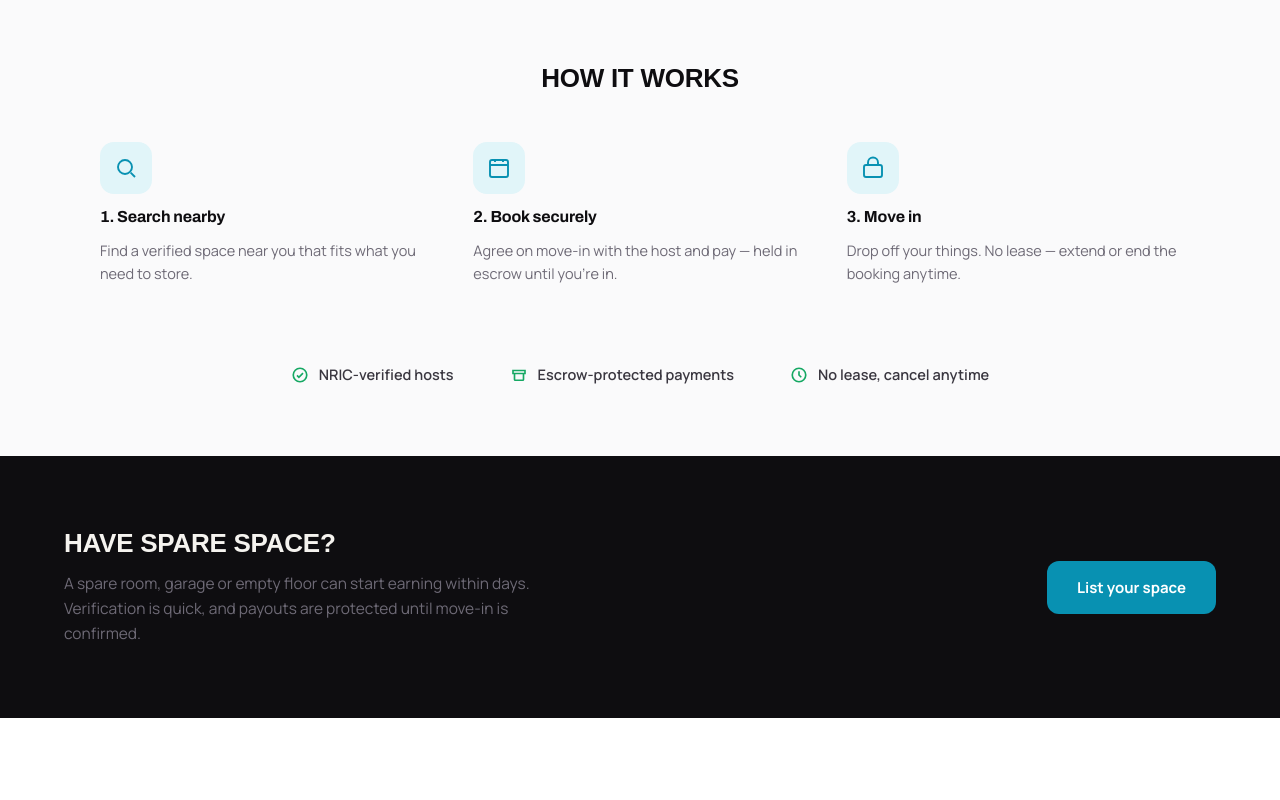
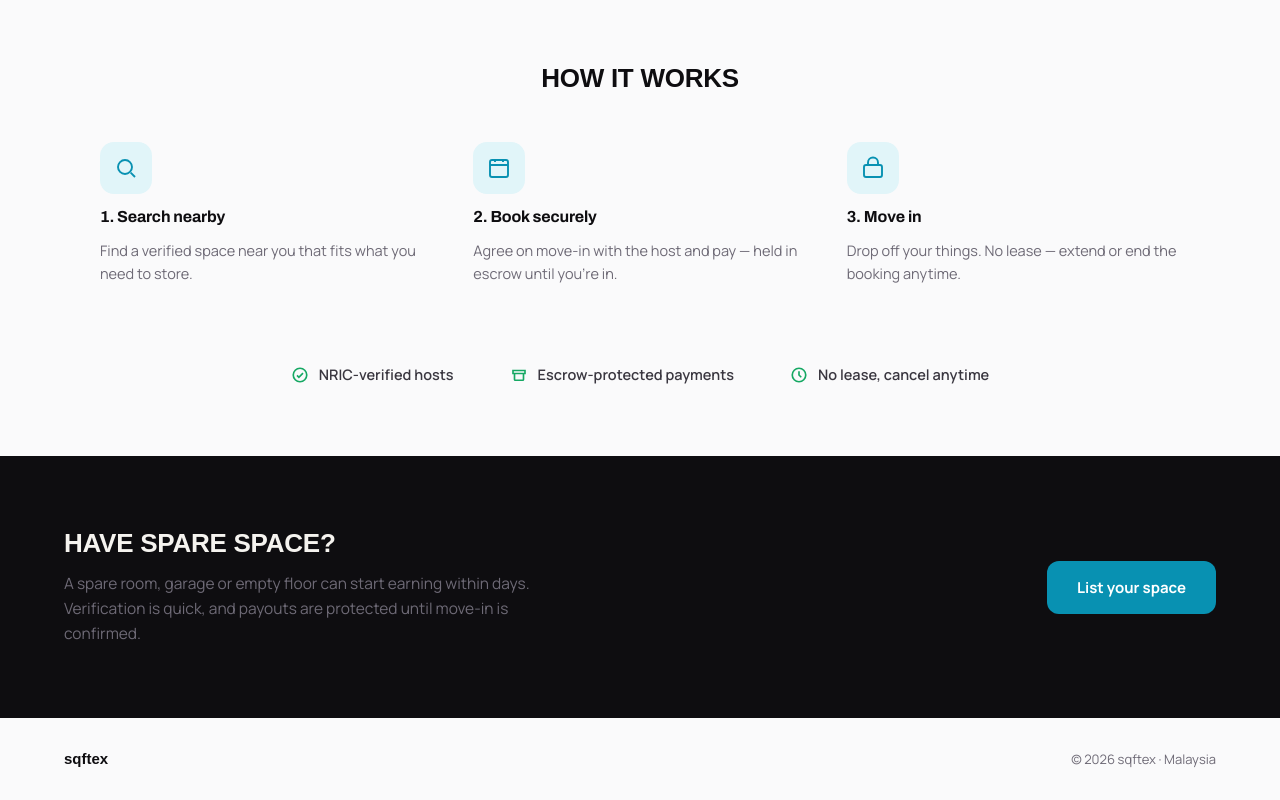
Before and after one commit to MarcusO17/sqftex, a Next.js app in the folder frontend/: page / in a window 1280 px wide. Shown: the part 1798-2598 px from the top of the page. Before the commit the page ends 2516 px from the top, so only its background shows below. Built offline with nearby package versions, Linux system fonts and the light colour scheme; a web font is replaced by a local one.

Commit message:
Add footer to landing page

```diff
--- a/frontend/app/page.tsx
+++ b/frontend/app/page.tsx
@@ -7,6 +7,7 @@ import { ExploreMap } from "@/components/landing/ExploreMap";
 import { HowItWorks } from "@/components/landing/HowItWorks";
 import { TrustStrip } from "@/components/landing/TrustStrip";
 import { HostBand } from "@/components/landing/HostBand";
+import { LandingFooter } from "@/components/landing/LandingFooter";
 import { landingColors as c } from "@/components/landing/tokens";
 
 const unbounded = Unbounded({
@@ -38,6 +39,7 @@ export default function Home() {
       <HowItWorks />
       <TrustStrip />
       <HostBand />
+      <LandingFooter />
     </div>
   );
 }
--- /dev/null
+++ b/frontend/components/landing/LandingFooter.tsx
@@ -0,0 +1,12 @@
+import { landingColors as c } from "./tokens";
+
+export function LandingFooter() {
+  return (
+    <div style={{ padding: "32px 64px", display: "flex", alignItems: "center", justifyContent: "space-between", flexWrap: "wrap", gap: 12 }}>
+      <div style={{ fontFamily: "var(--font-landing-heading), sans-serif", fontWeight: 700, fontSize: 15, color: c.ink }}>
+        sqftex
+      </div>
+      <div style={{ fontSize: 13, color: c.muted }}>&copy; 2026 sqftex &middot; Malaysia</div>
+    </div>
+  );
+}
```
